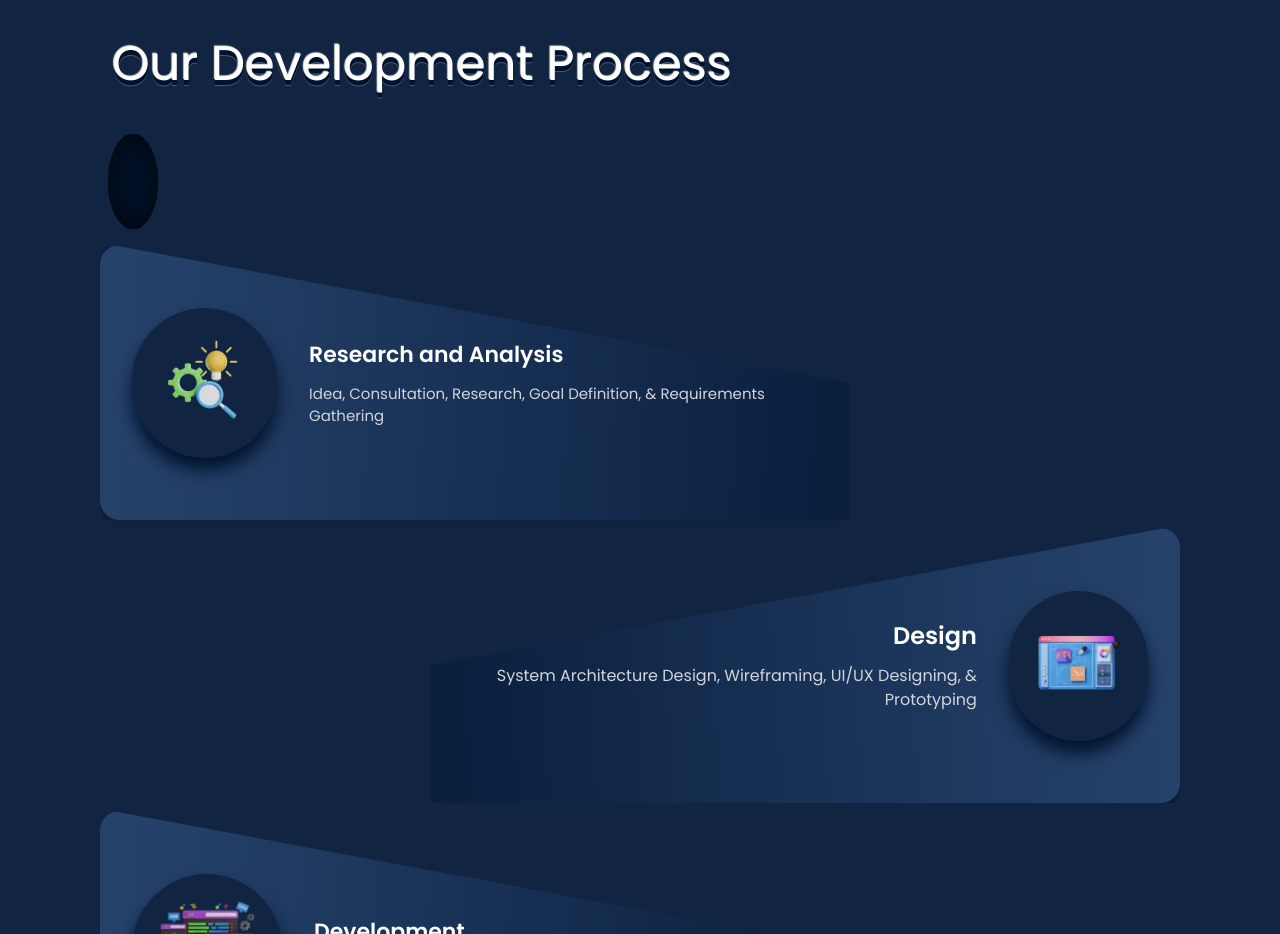
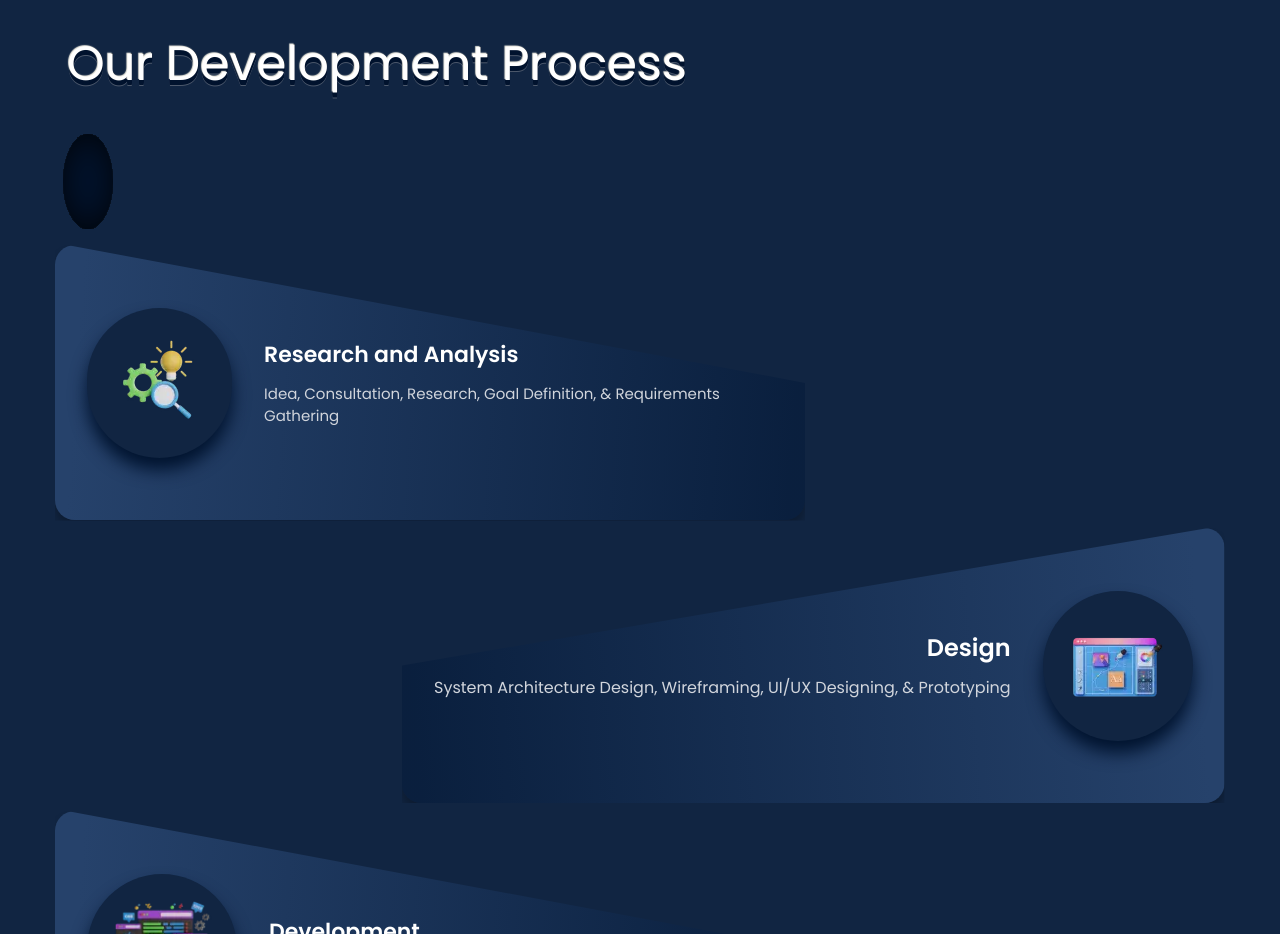
Before and after one commit to Devang0907/tecoreng-clone, a React (Vite) app: page / in a window 1280 px wide. Shown: the part 6120-7054 px from the top of the page. Built offline with nearby package versions, Linux system fonts and the light colour scheme.

Commit message:
fix horizontal scroll issue in process section

```diff
--- a/src/Page/Home.jsx
+++ b/src/Page/Home.jsx
@@ -23,7 +23,6 @@ function Home() {
       <ServicesSection />
       <FeatureSection />
       <SpecializationSection />
-      {/* css error which make web to slide horizontal */}
       <DevelopmentProcessSection/>
       <SuccessStoriesSection />
       <IndustriesSection />
--- a/src/components/DevelopmentProcessSection.jsx
+++ b/src/components/DevelopmentProcessSection.jsx
@@ -11,18 +11,18 @@ import exit from '../../public/images/ball-exit.webp'
 
 function DevelopmentProcessSection() {
     return (
-        <div className="min-h-screen bg-[#112542] p-10 flex flex-col gap-2  text-white">
+        <div className="min-h-screen w-full overflow-x-hidden bg-[#112542] p-10 flex flex-col gap-2 text-white">
 
-            <h2 className="container ml-15 p-3 text-3xl md:text-5xl leading-tight md:leading-[84px] text-shadow-custom">
+            <h2 className="container ml-[15px] p-3 text-3xl md:text-5xl leading-tight md:leading-[84px] text-shadow-custom">
             Our Development Process
             </h2>
 
             <div className='p-2'>
-                   <img src={opening} className='ml-15 w-[50px] h-auto' alt="opening" />
+                   <img src={opening} className='ml-[15px] w-[50px] h-auto' alt="opening" />
                 </div>
             {/* First Card */}
             <div
-                className="relative w-[750px] h-[275px] flex items-center ml-15 p-8 shadow-lg"
+                className="relative w-[750px] h-[275px] flex items-center ml-[15px] p-8 shadow-lg"
                 style={{
                     background: 'linear-gradient(93.98deg, rgb(38, 66, 107) 3.93%, rgba(0, 23, 56, 0.42) 97.99%)',
                     clipPath: 'polygon(0 0, 0 100%, 100% 100%, 100% 50%, 0% -1%)',
@@ -48,9 +48,9 @@ function DevelopmentProcessSection() {
             </div>
 
             {/* Second Card  */}
-            <div className="self-end mr-15">
+            <div className="self-end mr-[15px]">
                 <div
-                    className="relative w-[750px] h-[275px] flex items-center p-8 shadow-lg"
+                    className="relative max-w-full h-[275px] flex items-center p-8 shadow-lg"
                     style={{
                         background: 'linear-gradient(93.98deg, rgb(38, 66, 107) 3.93%, rgba(0, 23, 56, 0.42) 97.99%)',
                         clipPath: 'polygon(0 0, 0 100%, 100% 100%, 100% 50%, 0% -1%)',
@@ -79,7 +79,7 @@ function DevelopmentProcessSection() {
 
             {/* Third Card */}
             <div
-                className="relative w-[750px] h-[275px] ml-15 flex items-center p-8 shadow-lg"
+                className="relative w-[750px] h-[275px] ml-[15px] flex items-center p-8 shadow-lg"
                 style={{
                     background: 'linear-gradient(93.98deg, rgb(38, 66, 107) 3.93%, rgba(0, 23, 56, 0.42) 97.99%)',
                     clipPath: 'polygon(0 0, 0 100%, 100% 100%, 100% 50%, 0% -1%)',
@@ -105,7 +105,7 @@ function DevelopmentProcessSection() {
             </div>
 
             {/* Four Card */}
-            <div className="self-end mr-15">
+            <div className="self-end mr-[15px]">
                 <div
                     className="relative w-[750px] h-[275px] flex items-center p-8 shadow-lg"
                     style={{
@@ -136,7 +136,7 @@ function DevelopmentProcessSection() {
 
             {/* Fifth Card */}
             <div
-                className="relative w-[750px] ml-15 h-[275px] flex items-center p-8 shadow-lg"
+                className="relative w-[750px] ml-[15px] h-[275px] flex items-center p-8 shadow-lg"
                 style={{
                     background: 'linear-gradient(93.98deg, rgb(38, 66, 107) 3.93%, rgba(0, 23, 56, 0.42) 97.99%)',
                     clipPath: 'polygon(0 0, 0 100%, 100% 100%, 100% 50%, 0% -1%)',
@@ -162,7 +162,7 @@ function DevelopmentProcessSection() {
             </div>
 
             {/* Six Card */}
-            <div className="self-end mr-15">
+            <div className="self-end mr-[15px]">
                 <div
                     className="relative w-[750px] h-[275px] flex items-center p-8 shadow-lg"
                     style={{
@@ -193,7 +193,7 @@ function DevelopmentProcessSection() {
 
             {/* Seventh Card */}
             <div
-                className="relative ml-15 w-[750px] h-[275px] flex items-center p-8 shadow-lg"
+                className="relative ml-[15px] w-[750px] h-[275px] flex items-center p-8 shadow-lg"
                 style={{
                     background: 'linear-gradient(93.98deg, rgb(38, 66, 107) 3.93%, rgba(0, 23, 56, 0.42) 97.99%)',
                     clipPath: 'polygon(0 0, 0 100%, 100% 100%, 100% 50%, 0% -1%)',
```
